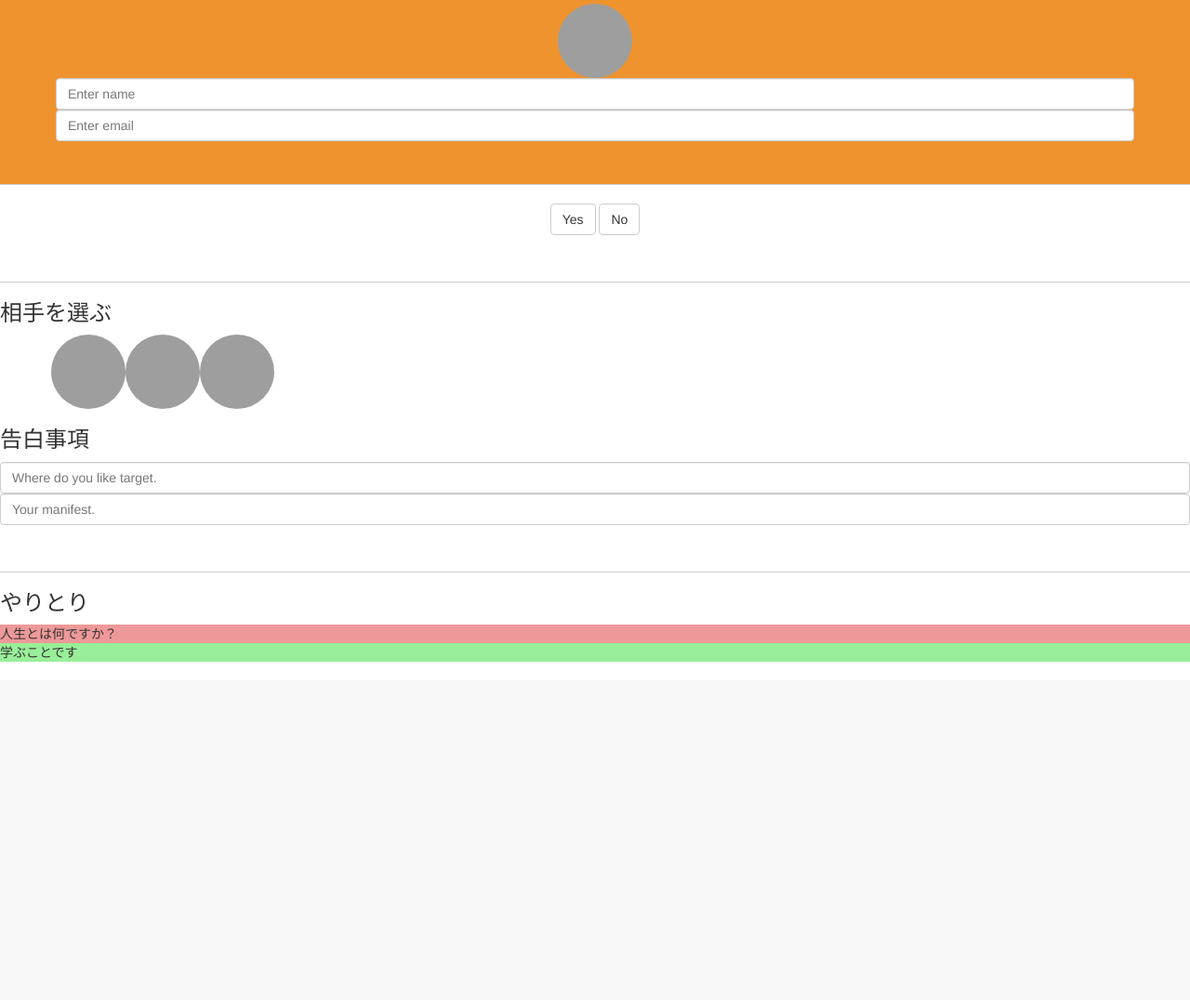
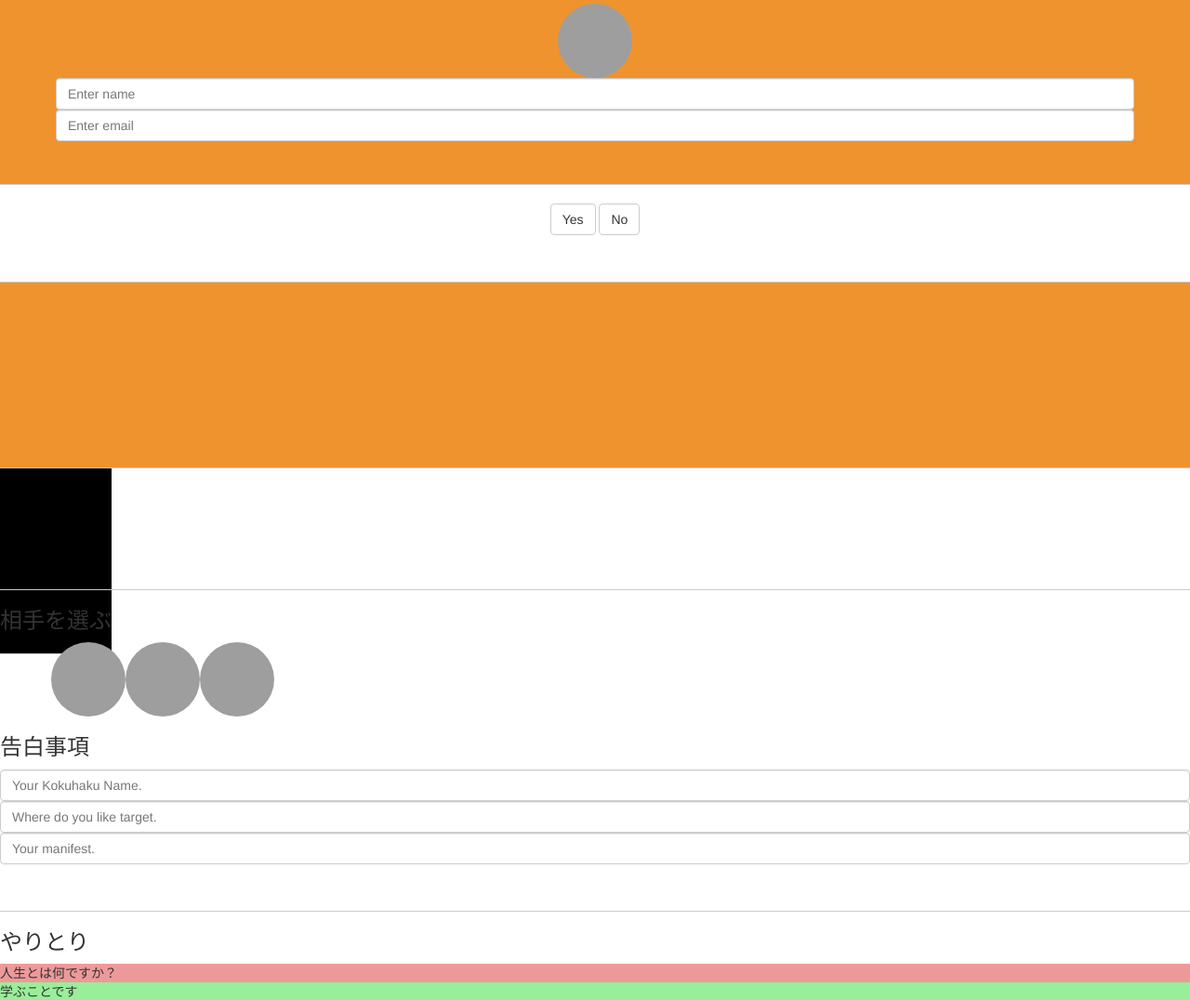
Before and after one commit to totzyuta/HandShake, a PHP site: page / in a window 1280 px wide. Shown: the part 357-1433 px from the top of the page at 93% size. Before the commit the page ends 1069 px from the top, so only its background shows below. Run offline with PHP 8.4, Linux system fonts and the light colour scheme; some libraries are stand-ins or nearby versions; grey boxes are pictures that could not be loaded.

Commit message:
上下分割して真ん中に顔を出す感じをこれから作る

```diff
--- a/css/main.css
+++ b/css/main.css
@@ -1,14 +1,5 @@
 body {
 }
-
-/*
-.container {
-  margin-right: 0px;
-  margin-left: 0px;
-  padding-right: 0px;
-  padding-left: 0px;
-}
-*/
 
 .page{
   width:100%;
@@ -44,6 +35,25 @@ body {
   border-radius: 50px;
 }
 
+.mypage{
+  height: 400px;
+}
+
+.myface{
+  height:80px;
+  width: 80px;
+}
+
+.target{
+  height: 200px;
+  background-color: #ef932e;
+}
+
+.lover{
+  height: 200px;
+  background-color: #000;
+}
+
 .conversation{
   background-color: #eee;
 }
--- a/index.html
+++ b/index.html
@@ -61,7 +61,13 @@
   </div>
 
   <!-- ここからマイページ -->
-
+  <div class="page">
+    <div class="hero target">
+    </div>
+    <div class="myface">
+    <div class="hero lover">
+    </div>
+  </div>
 
   <!-- ここから告白入力ページ -->
   <div class="page">
@@ -74,8 +80,8 @@
     </div>
     </div>
 
-
     <h3>告白事項</h3>
+    <input type="text" class="form-control" id="HN" placeholder="Your Kokuhaku Name.">
     <input type="text" class="form-control" id="Reason" placeholder="Where do you like target.">
     <input type="text" class="form-control" id="Manifest" placeholder="Your manifest.">
   </div>
```
